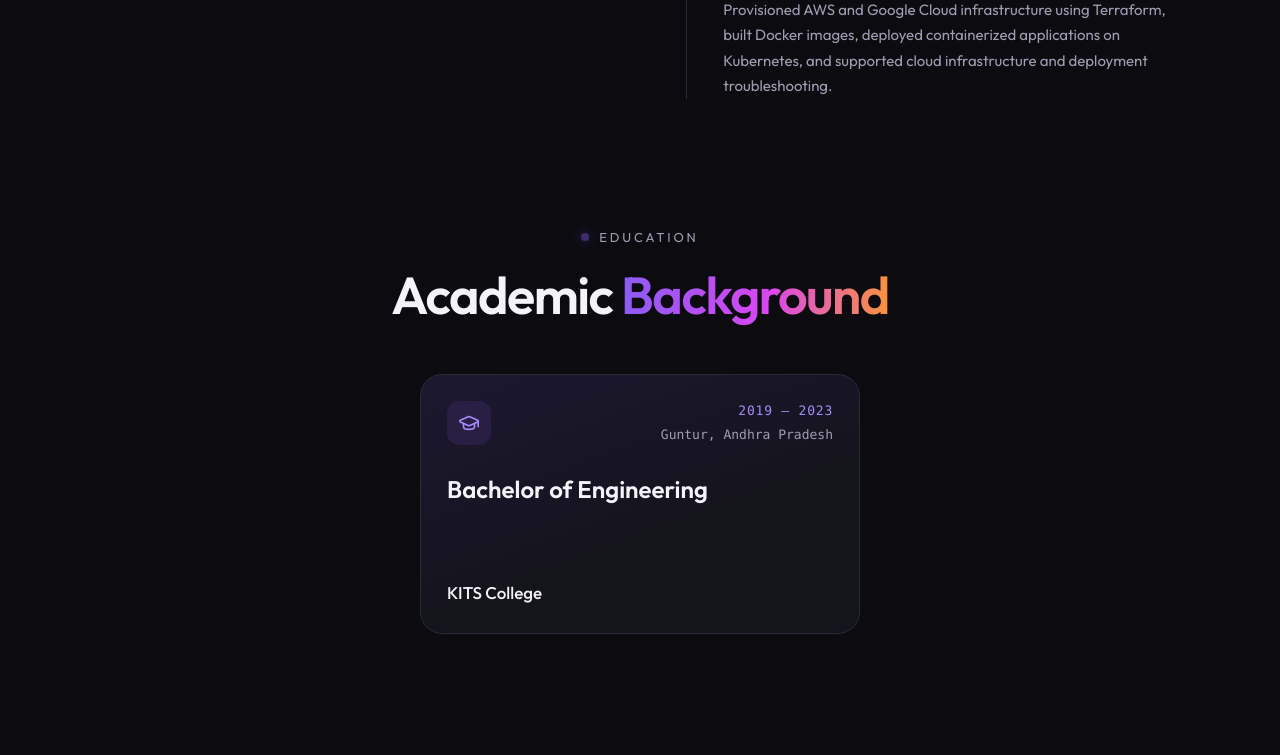
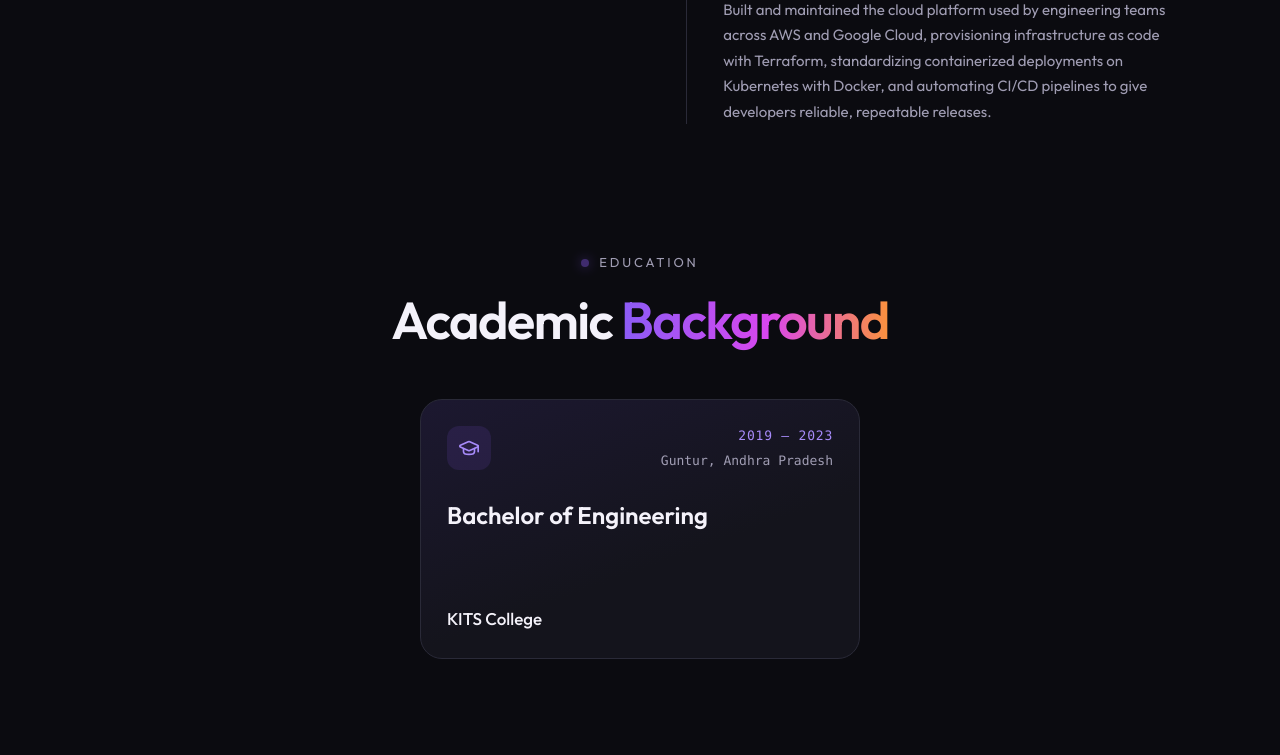
Before and after one commit to Ashraf-ops/Portfolio, a plain HTML site: page index.html in a window 1280 px wide. Shown: the part 1625-2380 px from the top of the page. Drawn offline with Linux system fonts and the light colour scheme.

Commit message:
portfolio small changes in projects section changed engro cloud engineer value to platform engineer

```diff
--- a/index.html
+++ b/index.html
@@ -293,7 +293,7 @@ const P={email:"ashrafshaik02@gmail.com",availability:"Open to cloud engineering
 linkedin:"https://www.linkedin.com/in/shaik-ashraf-cloud",resume:"resume.pdf"};
 const ABOUT_P="I'm Shaik Ashraf, a Cloud and DevOps Engineer with 3 years of experience designing, automating, and securing cloud infrastructure across AWS, Google Cloud, and Azure. I work with Terraform, Docker, Kubernetes, and GitHub Actions, and support running systems through cloud networking, access management, monitoring, logging, and incident response.";
 const ACH=["Provisioned AWS and Google Cloud infrastructure with Terraform","Deployed containerized apps on Kubernetes","Built and maintained CI/CD pipelines with GitHub Actions","Worked across AWS, GCP and Azure services","Monitoring with CloudWatch, Cloud Monitoring and Grafana"];
-const TL=[{"d": "SEP 2026 – PRESENT", "c": "Accenture", "r": "Cloud Engineer", "t": "Managing and supporting cloud infrastructure for enterprise applications, provisioning infrastructure as code, and troubleshooting infrastructure and deployment issues across multiple accounts to keep applications stable, secure, and available."}, {"d": "APR 2026 – SEP 2026", "c": "Tata Elxsi Limited", "r": "DevOps Engineer", "t": "Designing, automating, and supporting cloud infrastructure across AWS, Google Cloud, and Azure using Terraform, Docker, Kubernetes, and GitHub Actions, along with cloud networking, access management, monitoring, and incident response."}, {"d": "JAN 2024 – DEC 2025", "c": "Engro Technologies Limited", "r": "Cloud Engineer", "t": "Provisioned AWS and Google Cloud infrastructure using Terraform, built Docker images, deployed containerized applications on Kubernetes, and supported cloud infrastructure and deployment troubleshooting."}];
+const TL=[{"d": "SEP 2026 – PRESENT", "c": "Accenture", "r": "Cloud Engineer", "t": "Managing and supporting cloud infrastructure for enterprise applications, provisioning infrastructure as code, and troubleshooting infrastructure and deployment issues across multiple accounts to keep applications stable, secure, and available."}, {"d": "APR 2026 – SEP 2026", "c": "Tata Elxsi Limited", "r": "DevOps Engineer", "t": "Designing, automating, and supporting cloud infrastructure across AWS, Google Cloud, and Azure using Terraform, Docker, Kubernetes, and GitHub Actions, along with cloud networking, access management, monitoring, and incident response."}, {"d": "JAN 2024 – DEC 2025", "c": "Engro Technologies Limited", "r": "Platform Engineer", "t": "Built and maintained the cloud platform used by engineering teams across AWS and Google Cloud, provisioning infrastructure as code with Terraform, standardizing containerized deployments on Kubernetes with Docker, and automating CI/CD pipelines to give developers reliable, repeatable releases."}];
 const EDU=[{yr:"2019 – 2023",loc:"Guntur, Andhra Pradesh",deg:"Bachelor of Engineering",spec:"" /* e.g. branch */,inst:"KITS College",score:"" /* e.g. CGPA: 8.0 - shown only if filled */}];
 const NAV=["About","Skills","Projects","Services","Certifications","Contact"];
 const ABOUT=["I work on cloud infrastructure across AWS, Google Cloud, and Azure, with a focus on automating how it is provisioned, deployed, and monitored.","My day-to-day toolkit includes Terraform for infrastructure provisioning, Docker and Kubernetes for deployments, and GitHub Actions for CI/CD. I also work with cloud networking, access management, and infrastructure security.","I support running systems through monitoring, logging, and incident response, using Linux and shell scripting to troubleshoot and automate."];
```
